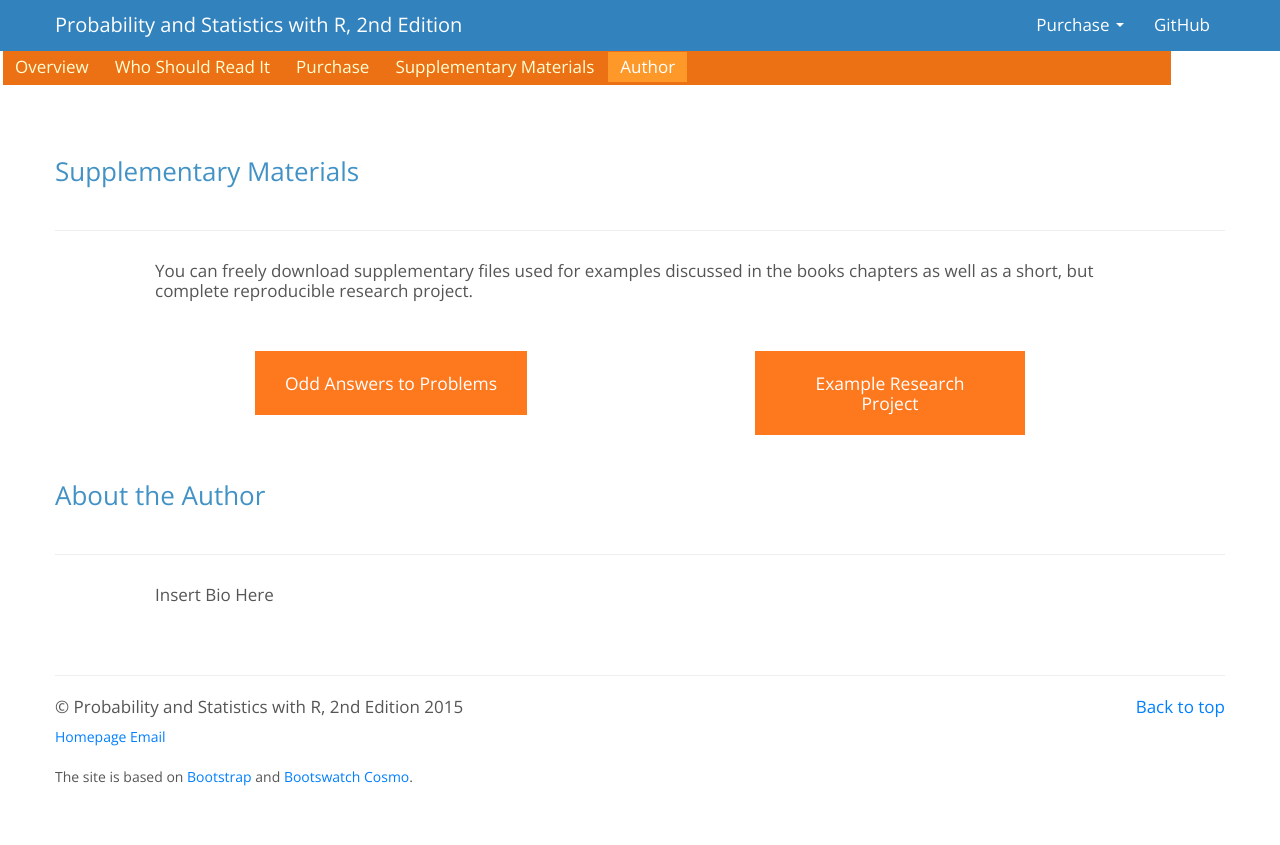
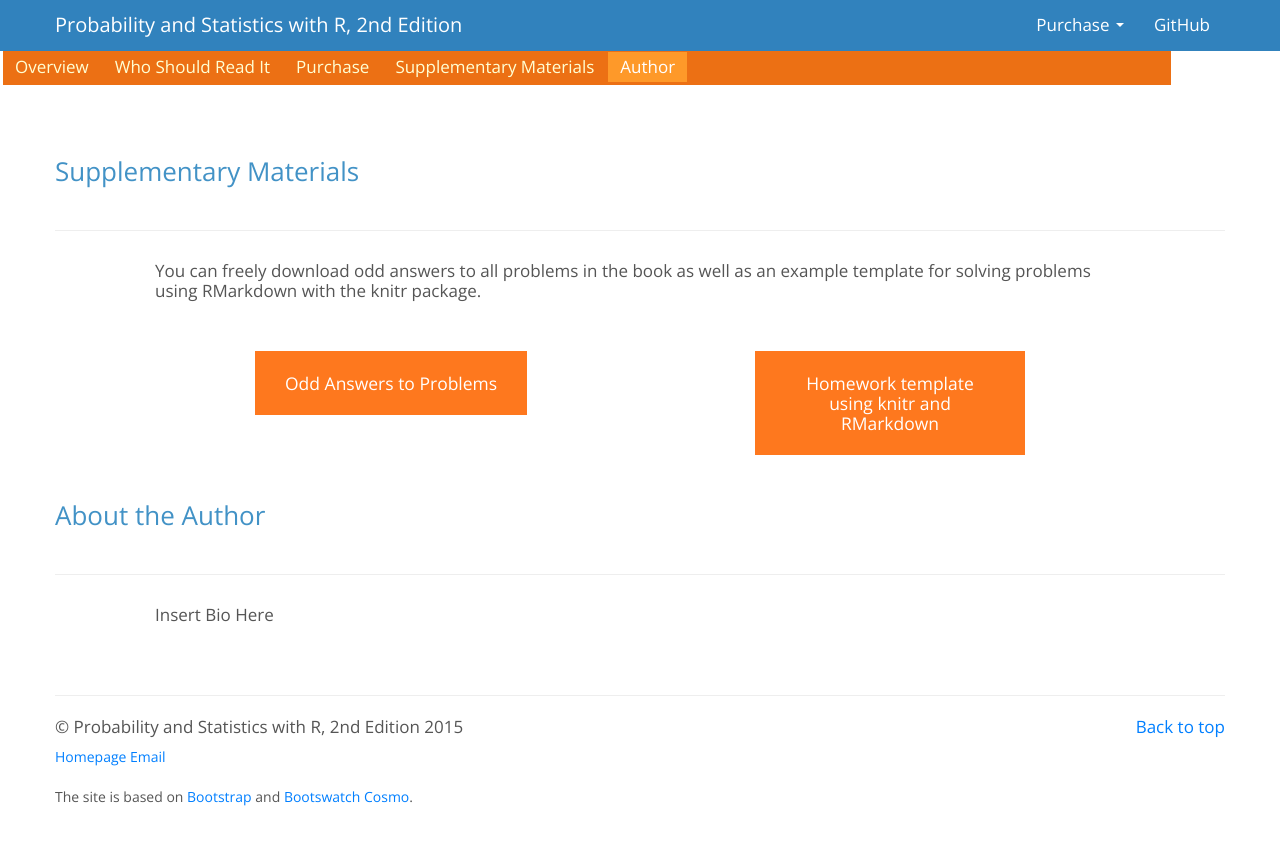
Before and after one commit to alanarnholt/PASWR2E-Book, a Jekyll site: the page built from index.html, in a window 1280 px wide and 900 px high, scrolled down 2250 px. Shown: the top 845 px of the window. Built offline with Jekyll 4.4.1, drawn with Linux system fonts in a browser that asks for light colours; Markdown is read by kramdown in place of the engine named in the settings.

Commit message:
update supplemental info

```diff
--- a/_includes/supplement.md
+++ b/_includes/supplement.md
@@ -5,7 +5,7 @@
   </div>
   <div class="row">
     <div class="span10 offset1">
-      <p>You can freely download supplementary files used for examples discussed in the books chapters as well as a short, but complete reproducible research project.</p>
+      <p>You can freely download odd answers to all problems in the book as well as an example template for solving problems using RMarkdown with the knitr package.</p>
       <br><br>
     </div>
   </div>
@@ -14,7 +14,7 @@
       <a class="btn btn-warning btn-large" href="#">Odd Answers to Problems</a>
     </div>
     <div class="span3 offset1">
-      <a class="btn btn-warning btn-large" href="#">Example Research Project</a>
+      <a class="btn btn-warning btn-large" href="#">Homework template using knitr and RMarkdown</a>
     </div>
       <br><br><br><br>
   </div>
```
